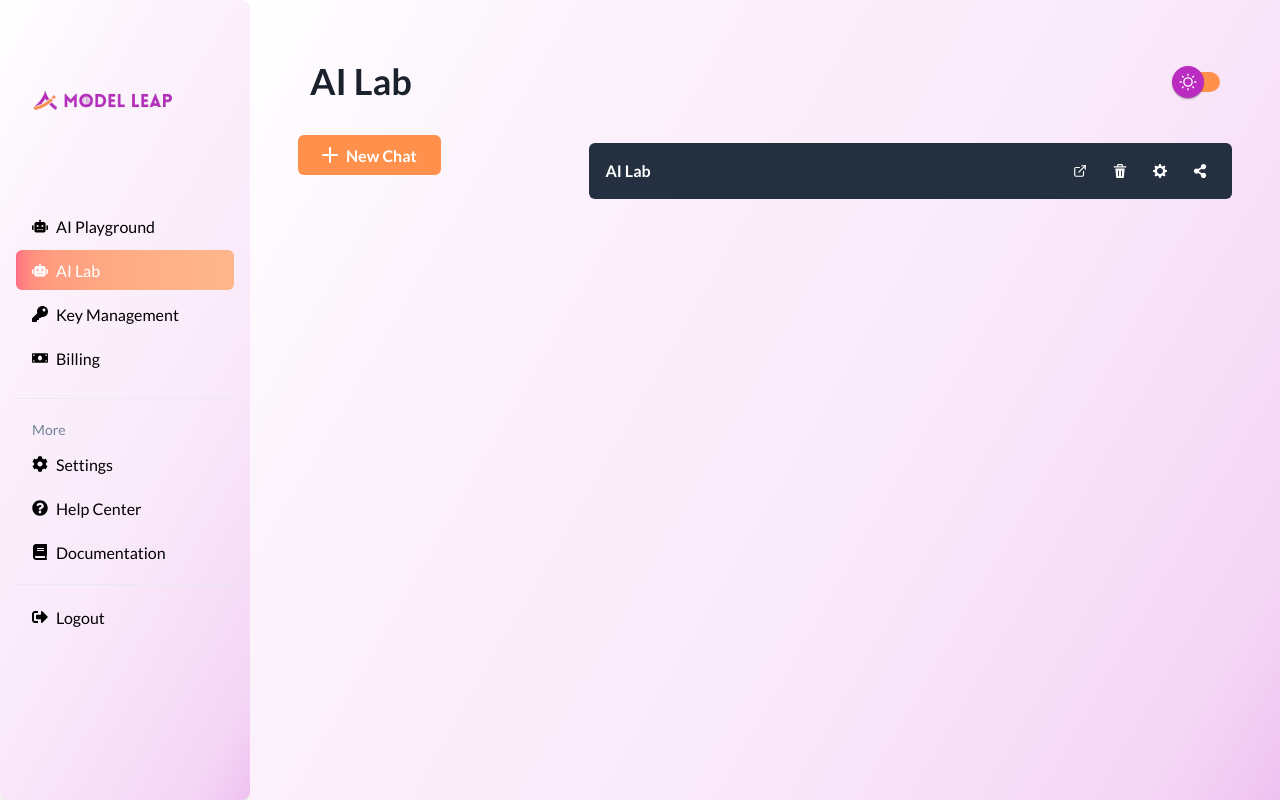
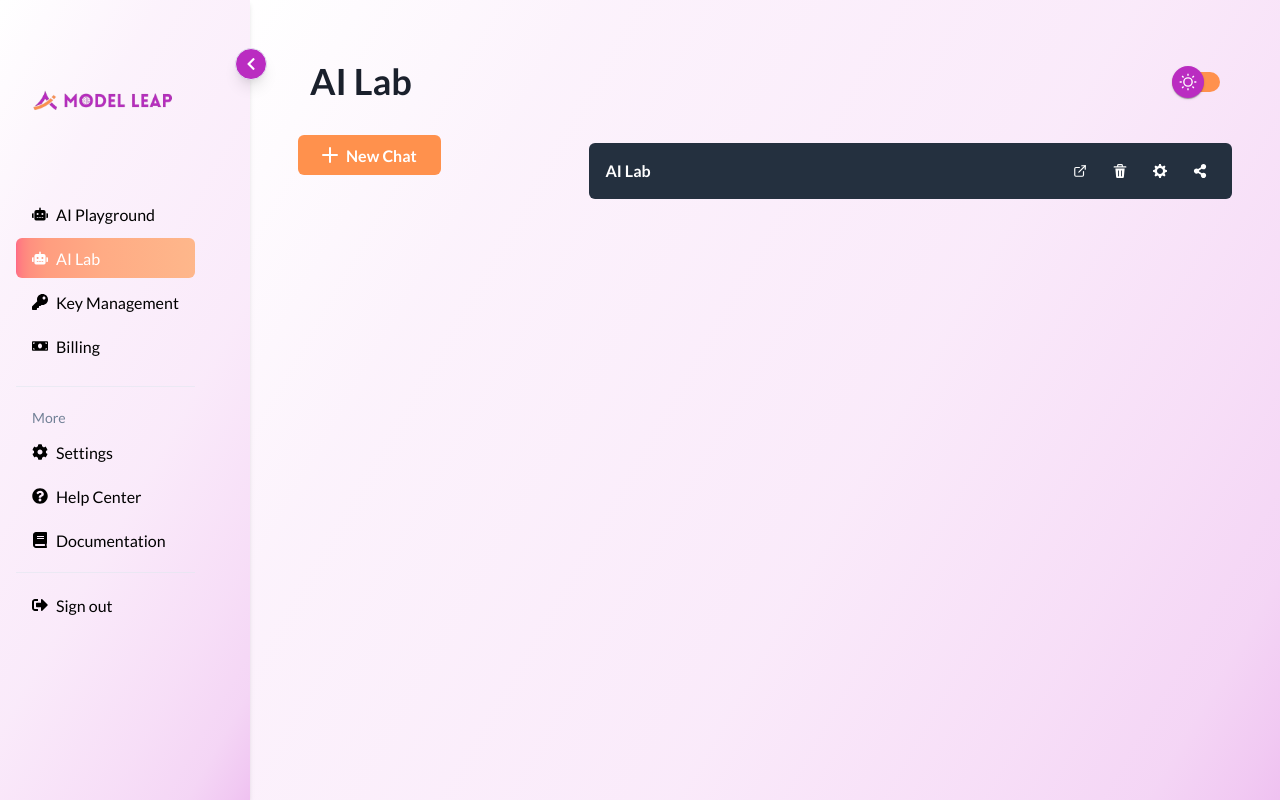
Before and after one commit to Arsalanbashir831/ModelLeap-AI, a React (Vite) app: page /app/ailab in a window 1280 px wide. Built offline with nearby package versions, Linux system fonts and the light colour scheme.

Commit message:
closable sidebar - dashboard added

```diff
--- a/src/Components/Dashboard/Sidebar.jsx
+++ b/src/Components/Dashboard/Sidebar.jsx
@@ -2,12 +2,13 @@ import {
   Box,
   VStack,
   Button,
-  Icon,
+  IconButton,
   Image,
   Divider,
   Text,
 } from "@chakra-ui/react";
 import { Link, useLocation } from "react-router-dom";
+import { BsArrowBarLeft, BsArrowBarRight } from "react-icons/bs";
 import {
   FaKey,
   FaMoneyBill,
@@ -16,43 +17,51 @@ import {
   FaBook,
   FaSignOutAlt,
   FaRobot,
+  FaChevronLeft,
+  FaChevronRight,
 } from "react-icons/fa";
+import { primaryColorOrange, primaryColorPurple } from "../../colorCodes";
 
-
-const Sidebar = () => {
+const Sidebar = ({ isOpen, onToggle }) => {
   const location = useLocation();
 
   const isActive = (path) => location.pathname === path;
 
   return (
     <Box
-      w="250px"
-      bgGradient="linear-gradient(
-        300deg,
-        hsl(298deg 62% 85%) 0%,
-        hsl(298deg 62% 87%) 3%,
-        hsl(298deg 62% 90%) 9%,
-        hsl(299deg 62% 92%) 20%,
-        hsl(299deg 62% 95%) 41%,
-        hsl(299deg 62% 97%) 77%,
-        hsl(0deg 0% 100%) 100%
-      )"
+      w={isOpen ? "250px" : "80px"}
       p="4"
       boxShadow="md"
-      borderRadius="lg"
-      height="100vh"
+      height="100%"
       display="flex"
       flexDirection="column"
       justifyContent="space-between"
+      transition="width 0.3s ease"
+      position={"relative"}
     >
-      <Box display="flex" flexDirection="column">
-        <Image src="/model_leap.png" alt="Model Leap Logo" width={"80%"} />
-        <VStack mt={"4"} spacing="1" align="stretch">
+      <Box
+        display="flex"
+        flexDirection="column"
+        alignItems={isOpen ? "flex-start" : "center"}
+      >
+        {isOpen && (
+          <Image src="/model_leap.png" alt="Model Leap Logo" width={"80%"} />
+        )}
+        {!isOpen && (
+          <Image
+          mt={3}
+            src="/model_leap_favicon.png"
+            alt="Model Leap Logo"
+            width={"100%"}
+            mb={5}
+          />
+        )}
+        <VStack mt={"1"} spacing="1" align="stretch">
           <Button
             as={Link}
             to="/app"
             variant="ghost"
-            justifyContent="flex-start"
+            justifyContent={isOpen ? "flex-start" : "center"}
             leftIcon={<FaRobot />}
             fontWeight="normal"
             bg={
@@ -66,14 +75,14 @@ const Sidebar = () => {
               color: "white",
             }}
           >
-            AI Playground
+            {isOpen && "AI Playground"}
           </Button>
 
           <Button
             as={Link}
             to="/app/ailab"
             variant="ghost"
-            justifyContent="flex-start"
+            justifyContent={isOpen ? "flex-start" : "center"}
             leftIcon={<FaRobot />}
             fontWeight="normal"
             bg={
@@ -87,16 +96,15 @@ const Sidebar = () => {
               color: "white",
             }}
           >
-            AI Lab
+            {isOpen && "AI Lab"}
           </Button>
-
 
           <Button
             as={Link}
             variant="ghost"
             to="/app/keymanagement"
             color={isActive("/app/keymanagement") ? "white" : "black"}
-            justifyContent="flex-start"
+            justifyContent={isOpen ? "flex-start" : "center"}
             leftIcon={<FaKey />}
             fontWeight="normal"
             bg={
@@ -109,14 +117,14 @@ const Sidebar = () => {
               color: "white",
             }}
           >
-            Key Management
+            {isOpen && "Key Management"}
           </Button>
           <Button
             as={Link}
             variant="ghost"
             to="/app/billing"
             color={isActive("/app/billing") ? "white" : "black"}
-            justifyContent="flex-start"
+            justifyContent={isOpen ? "flex-start" : "center"}
             leftIcon={<FaMoneyBill />}
             fontWeight="normal"
             bg={
@@ -124,18 +132,22 @@ const Sidebar = () => {
                 ? "linear-gradient(90deg, hsl(297deg 63% 46%) 0%, hsl(309deg 64% 49%) 0%, hsl(318deg 72% 53%) -1%, hsl(326deg 80% 58%) -1%, hsl(333deg 88% 62%) -1%, hsl(340deg 94% 66%) 0%, hsl(347deg 99% 70%) 0%, hsl(354deg 100% 73%) 1%, hsl(2deg 100% 75%) 4%, hsl(8deg 100% 75%) 8%, hsl(14deg 100% 75%) 17%, hsl(19deg 100% 76%) 49%, hsl(23deg 98% 77%) 100%)"
                 : "transparent"
             }
-
             _hover={{
               bg: "linear-gradient(90deg, hsl(297deg 63% 46%) 0%, hsl(309deg 64% 49%) 0%, hsl(318deg 72% 53%) -1%, hsl(326deg 80% 58%) -1%, hsl(333deg 88% 62%) -1%, hsl(340deg 94% 66%) 0%, hsl(347deg 99% 70%) 0%, hsl(354deg 100% 73%) 1%, hsl(2deg 100% 75%) 4%, hsl(8deg 100% 75%) 8%, hsl(14deg 100% 75%) 17%, hsl(19deg 100% 76%) 49%, hsl(23deg 98% 77%) 100%)",
               color: "white",
             }}
           >
-            Billing
+            {isOpen && "Billing"}
           </Button>
 
           <Divider my="4" />
 
-          <Text fontSize="sm" color="gray.500" pl="4">
+          <Text
+            fontSize="sm"
+            color="gray.500"
+            pl={isOpen ? "4" : "0"}
+            textAlign={isOpen ? "left" : "center"}
+          >
             More
           </Text>
 
@@ -144,7 +156,7 @@ const Sidebar = () => {
             to="/app/settings"
             variant="ghost"
             color={isActive("/app/settings") ? "white" : "black"}
-            justifyContent="flex-start"
+            justifyContent={isOpen ? "flex-start" : "center"}
             leftIcon={<FaCog />}
             fontWeight="normal"
             bg={
@@ -157,14 +169,14 @@ const Sidebar = () => {
               color: "white",
             }}
           >
-            Settings
+            {isOpen && "Settings"}
           </Button>
           <Button
             as={Link}
             to="/app/helpcenter"
             variant="ghost"
             color={isActive("/app/helpcenter") ? "white" : "black"}
-            justifyContent="flex-start"
+            justifyContent={isOpen ? "flex-start" : "center"}
             leftIcon={<FaQuestionCircle />}
             fontWeight="normal"
             bg={
@@ -172,20 +184,19 @@ const Sidebar = () => {
                 ? "linear-gradient(90deg, hsl(297deg 63% 46%) 0%, hsl(309deg 64% 49%) 0%, hsl(318deg 72% 53%) -1%, hsl(326deg 80% 58%) -1%, hsl(333deg 88% 62%) -1%, hsl(340deg 94% 66%) 0%, hsl(347deg 99% 70%) 0%, hsl(354deg 100% 73%) 1%, hsl(2deg 100% 75%) 4%, hsl(8deg 100% 75%) 8%, hsl(14deg 100% 75%) 17%, hsl(19deg 100% 76%) 49%, hsl(23deg 98% 77%) 100%)"
                 : "transparent"
             }
-
             _hover={{
               bg: "linear-gradient(90deg, hsl(297deg 63% 46%) 0%, hsl(309deg 64% 49%) 0%, hsl(318deg 72% 53%) -1%, hsl(326deg 80% 58%) -1%, hsl(333deg 88% 62%) -1%, hsl(340deg 94% 66%) 0%, hsl(347deg 99% 70%) 0%, hsl(354deg 100% 73%) 1%, hsl(2deg 100% 75%) 4%, hsl(8deg 100% 75%) 8%, hsl(14deg 100% 75%) 17%, hsl(19deg 100% 76%) 49%, hsl(23deg 98% 77%) 100%)",
               color: "white",
             }}
           >
-            Help Center
+            {isOpen && "Help Center"}
           </Button>
           <Button
             as={Link}
             to="/app/documentation"
             variant="ghost"
             color={isActive("/app/documentation") ? "white" : "black"}
-            justifyContent="flex-start"
+            justifyContent={isOpen ? "flex-start" : "center"}
             leftIcon={<FaBook />}
             fontWeight="normal"
             bg={
@@ -198,7 +209,7 @@ const Sidebar = () => {
               color: "white",
             }}
           >
-            Documentation
+            {isOpen && "Documentation"}
           </Button>
           <Divider my="2" />
           <Button
@@ -206,7 +217,7 @@ const Sidebar = () => {
             to="/"
             variant="ghost"
             color={isActive("/") ? "white" : "black"}
-            justifyContent="flex-start"
+            justifyContent={isOpen ? "flex-start" : "center"}
             leftIcon={<FaSignOutAlt />}
             fontWeight="normal"
             bg={
@@ -219,11 +230,26 @@ const Sidebar = () => {
               color: "white",
             }}
           >
-            Logout
+            {isOpen && "Sign out"}
           </Button>
         </VStack>
       </Box>
-      <Box mt="auto"></Box>
+      <IconButton
+        icon={isOpen ? <FaChevronLeft /> : <FaChevronRight /> }
+        onClick={onToggle}
+        aria-label="Toggle Sidebar"
+        size="sm"
+        color={'white'}
+        variant="outline"
+        position="absolute"
+        right="-17px"
+        top="8%"
+        _hover={{ bg: primaryColorOrange, color: 'white' }}
+        bg={primaryColorPurple}
+        borderRadius={"full"}
+        transform="translateY(-50%)"
+        boxShadow="lg"
+      />
     </Box>
   );
 };
--- a/src/DashboardLayout.jsx
+++ b/src/DashboardLayout.jsx
@@ -1,12 +1,29 @@
-import { Box, Flex } from "@chakra-ui/react";
+import { Box, Flex, useDisclosure } from "@chakra-ui/react";
 import { Outlet } from "react-router-dom";
 import Sidebar from "./Components/Dashboard/Sidebar";
 
 const DashboardLayout = () => {
+  const { isOpen, onToggle } = useDisclosure({ defaultIsOpen: true });
   return (
     <Flex height="100vh" direction={["column", "row"]} bg="gray.100">
-      <Box w={["100%", "250px"]} boxShadow="lg" bg="white" h={["auto", "100vh"]}>
-        <Sidebar />
+      <Box
+        w={["100%", "250px"]}
+        flex={isOpen ? "0 0 250px" : "0 0 80px"}
+        transition={"width 0.3s ease"}
+        boxShadow="lg"
+        bg="linear-gradient(
+          300deg,
+          hsl(298deg 62% 85%) 0%,
+          hsl(298deg 62% 87%) 3%,
+          hsl(298deg 62% 90%) 9%,
+          hsl(299deg 62% 92%) 20%,
+          hsl(299deg 62% 95%) 41%,
+          hsl(299deg 62% 97%) 77%,
+          hsl(0deg 0% 100%) 100%
+        )"
+        h={["auto", "100%"]}
+      >
+        <Sidebar isOpen={isOpen} onToggle={onToggle} />
       </Box>
       <Box
         flex="1"
@@ -21,6 +38,8 @@ const DashboardLayout = () => {
           hsl(0deg 0% 100%) 100%
         )"
         overflowY="auto"
+        // ml={isOpen ? ["250px", "0px"] : ["80px", "0px"]}
+        // transition="margin-left 0.3s ease"
         p={["2", "8"]}
       >
         <Outlet />
--- a/src/Pages/Landing/Landing.jsx
+++ b/src/Pages/Landing/Landing.jsx
@@ -37,7 +37,7 @@ const LandingPage = () => {
           direction="column"
           justifyContent="center"
           alignItems="center"
-          minHeight={["80vh", "100vh"]}
+          minHeight={["80%", "100%"]}
         >
           <Hero />
           <InfoSection />
```
Also changed, not shown: src/App.jsx (+26 -27 lines).
